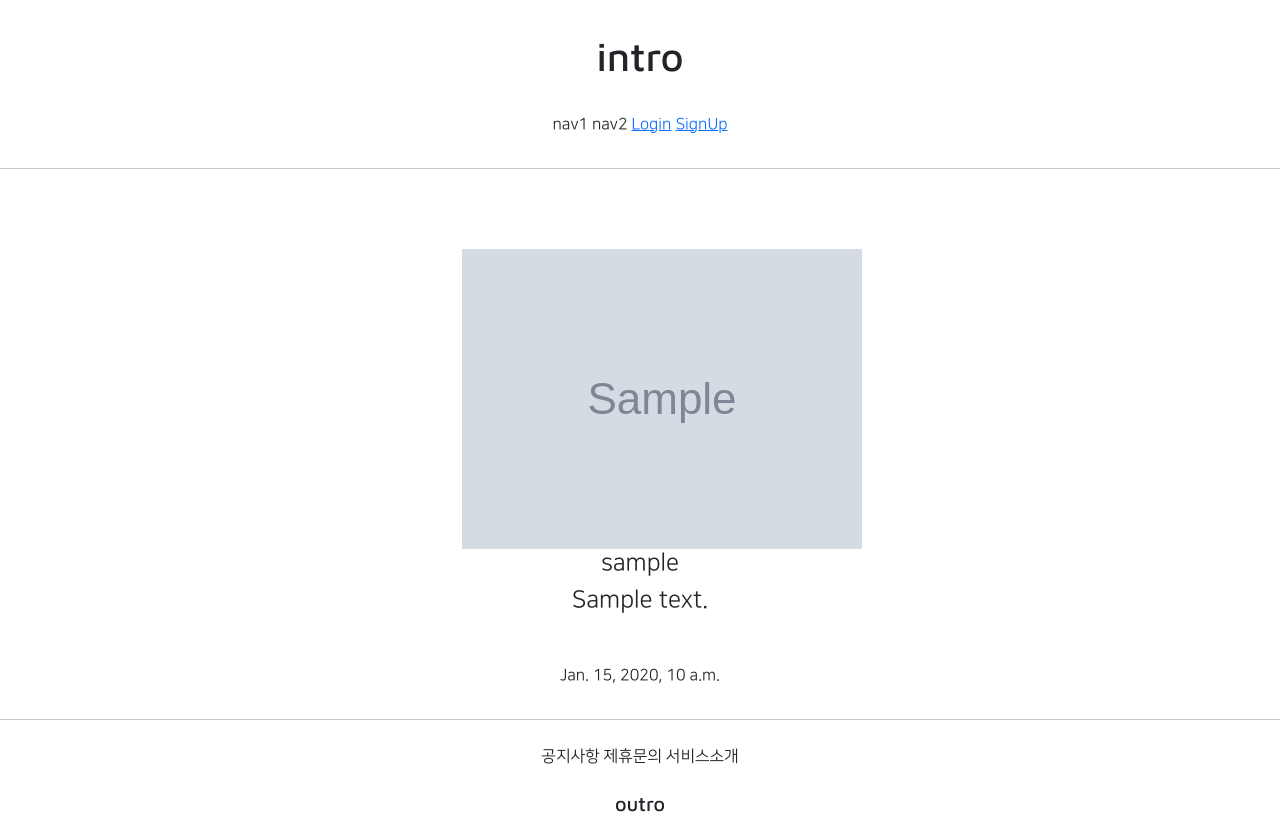
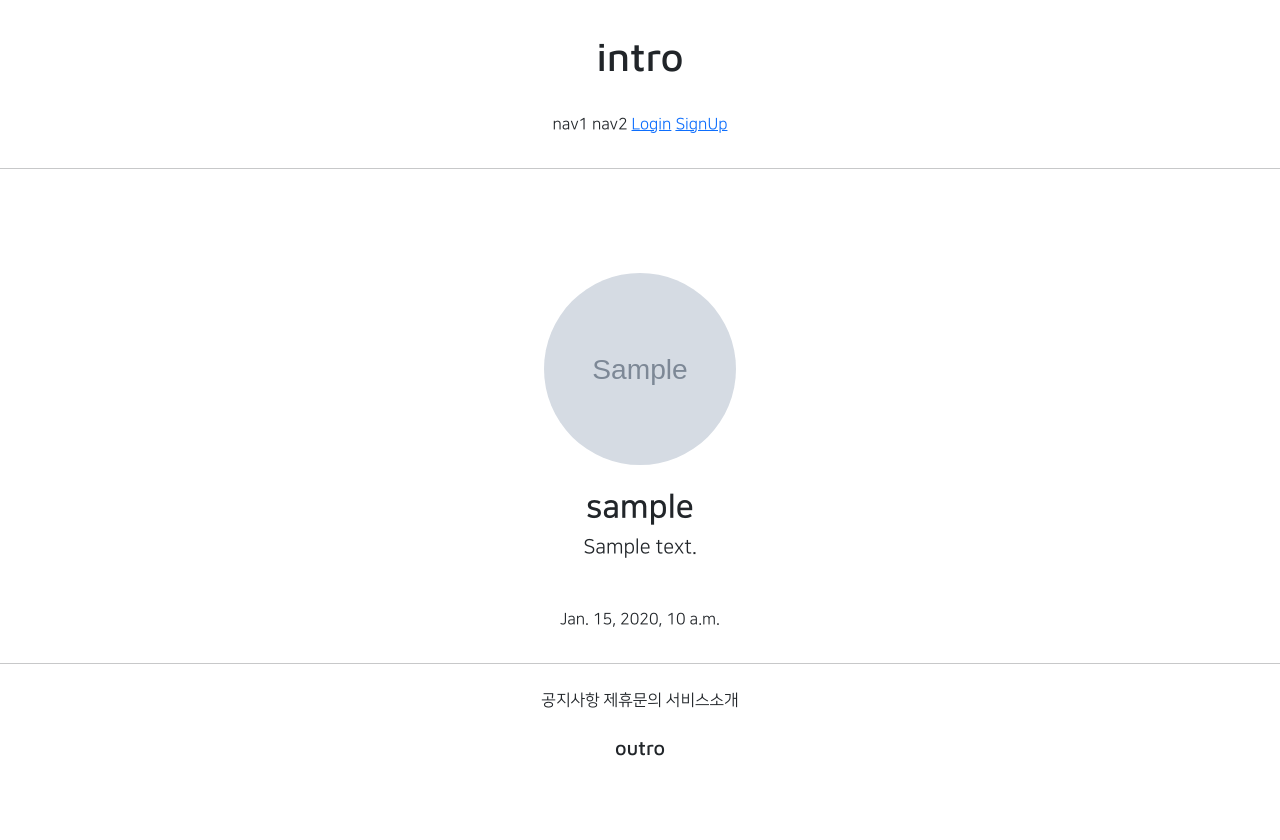
Before and after one commit to innamtt/my_Project, a Django app: page /accounts/detail/1 in a window 1280 px wide. After the commit the page ends 756 px from the top, so only its background shows below. Run offline with Django 3.2, Linux system fonts and the light colour scheme; tables that the repository leaves empty hold one stand-in row (values such as "Sample post"); grey boxes marked "Sample" are stand-in pictures; parts of the project's set-up code (start-up, migrations or seed data) failed here and were passed over; some libraries are stand-ins or nearby versions.

Commit message:
2021-07-27 3rd Commit

```diff
--- a/accountapp/templates/accountapp/detail.html
+++ b/accountapp/templates/accountapp/detail.html
@@ -7,11 +7,13 @@
     <div class="text-center mw-500 m-auto">
         <div class="m-5">
             {% if target_user.profile %}
-                <img src="{{ target_user.profile.image.url }}" alt="profile image">
-            <h4>{{ target_user.profile.nickname }}</h4>
-            <h4>{{ target_user.profile.message }}</h4>
+                <img src="{{ target_user.profile.image.url }}" class= "profile_image m-4" alt="profile image">
+            <h2 class="NNS_B">{{ target_user.profile.nickname }}</h2>
+            <h5>{{ target_user.profile.message }}</h5>
             {% else %}
-            <a href="{% url 'profileapp:create' %}">Create Profile</a>
+            <h2>
+                <a href="{% url 'profileapp:create' %}">Create Profile</a>
+            </h2>
             {% endif %}
         </div>
         <div>
--- a/static/base.css
+++ b/static/base.css
@@ -15,3 +15,14 @@
     max-width: 500px;
     padding: 1rem 1.5rem;
 }
+
+.profile_image{
+    width: 12rem;
+    height: 12rem;
+    border-radius: 30rem;
+    object-fit: cover;
+}
+
+.NNS_B{
+    font-family: "NanumSquareB", cursive;
+}
```
